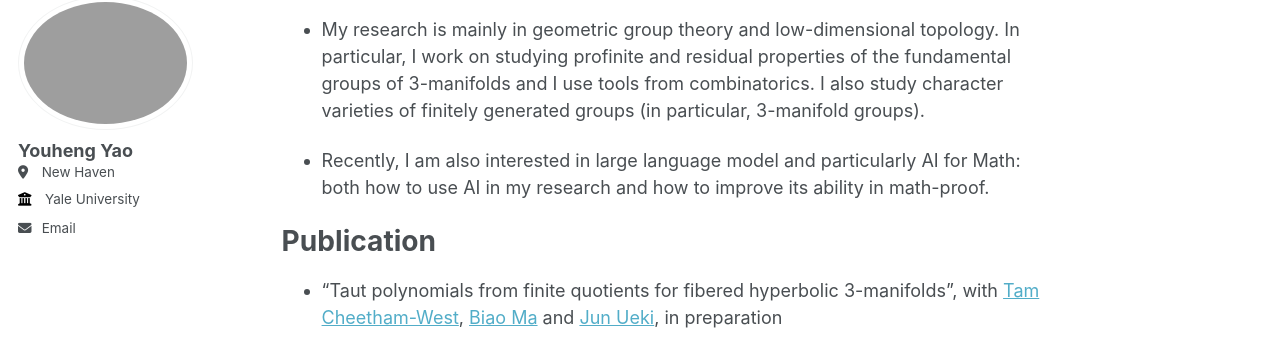
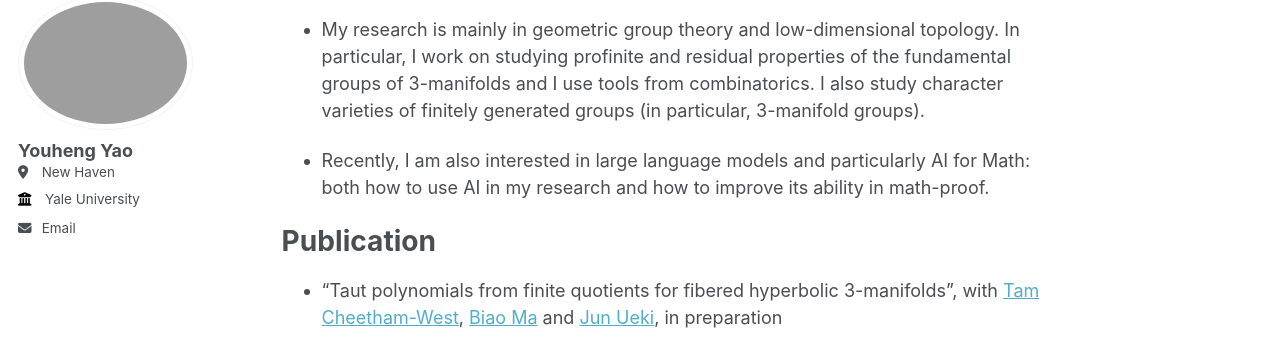
Before and after one commit to LionelYao/LionelYao.github.io, a Jekyll site: the page built from _pages/about.md, in a window 1280 px wide and 900 px high, scrolled down 328 px. Shown: the part 110-453 px from the top of the window. Built offline with Jekyll 4.4.1, drawn with Linux system fonts in a browser that asks for light colours; a script that is not in the unit is left out.

Commit message:
Update about.md

```diff
--- a/_pages/about.md
+++ b/_pages/about.md
@@ -23,7 +23,7 @@ Research Interest
 ======
 - My research is mainly in geometric group theory and low-dimensional topology. In particular, I work on studying profinite and residual properties of the fundamental groups of 3-manifolds and I use tools from combinatorics. I also study character varieties of finitely generated groups (in particular, 3-manifold groups).
 
-- Recently, I am also interested in large language model and particularly AI for Math: both how to use AI in my research and how to improve its ability in math-proof.
+- Recently, I am also interested in large language models and particularly AI for Math: both how to use AI in my research and how to improve its ability in math-proof.
 
 Publication
 ======
```
